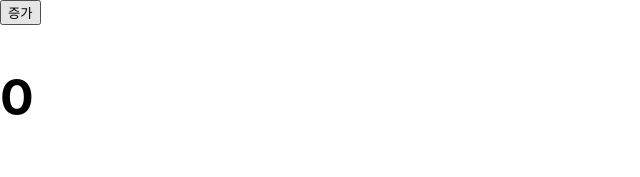
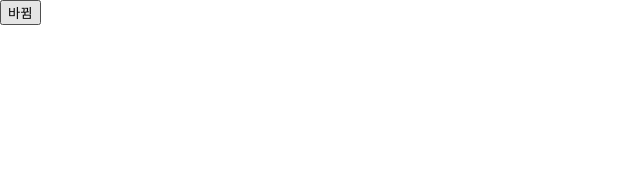
Before and after one commit to molladeath/ppp20230102, a React (Create React App) app: page / in a window 1280 px wide. Shown: the top 177 px of the page, without its empty margins (0-640 px from the left). Built offline with nearby package versions, Linux system fonts and the light colour scheme.

Commit message:
졸려디진다

```diff
--- a/src/App.css
+++ b/src/App.css
@@ -36,3 +36,12 @@
     transform: rotate(360deg);
   }
 }
+
+
+.white{
+
+}
+.dark{
+  background-color :black;
+  color: azure;
+}
--- a/src/App.js
+++ b/src/App.js
@@ -1,11 +1,11 @@
 import {useState} from 'react';
+import './App.css';
 
 function App() {
-  const [count , setCount] = useState(0);
+  const [open , setToggle] = useState(true);
   return (
-    <div className="App">
-      <button onClick={()=> { setCount(count+1);}}>증가</button>
-      <h2 style={{fontSize : 50}}>{count}</h2>
+    <div className={open ?"white" :"dark"} >
+      <button onClick={()=> { setToggle(!open);}}>바뀜</button>
     </div>
   );
 }
```
